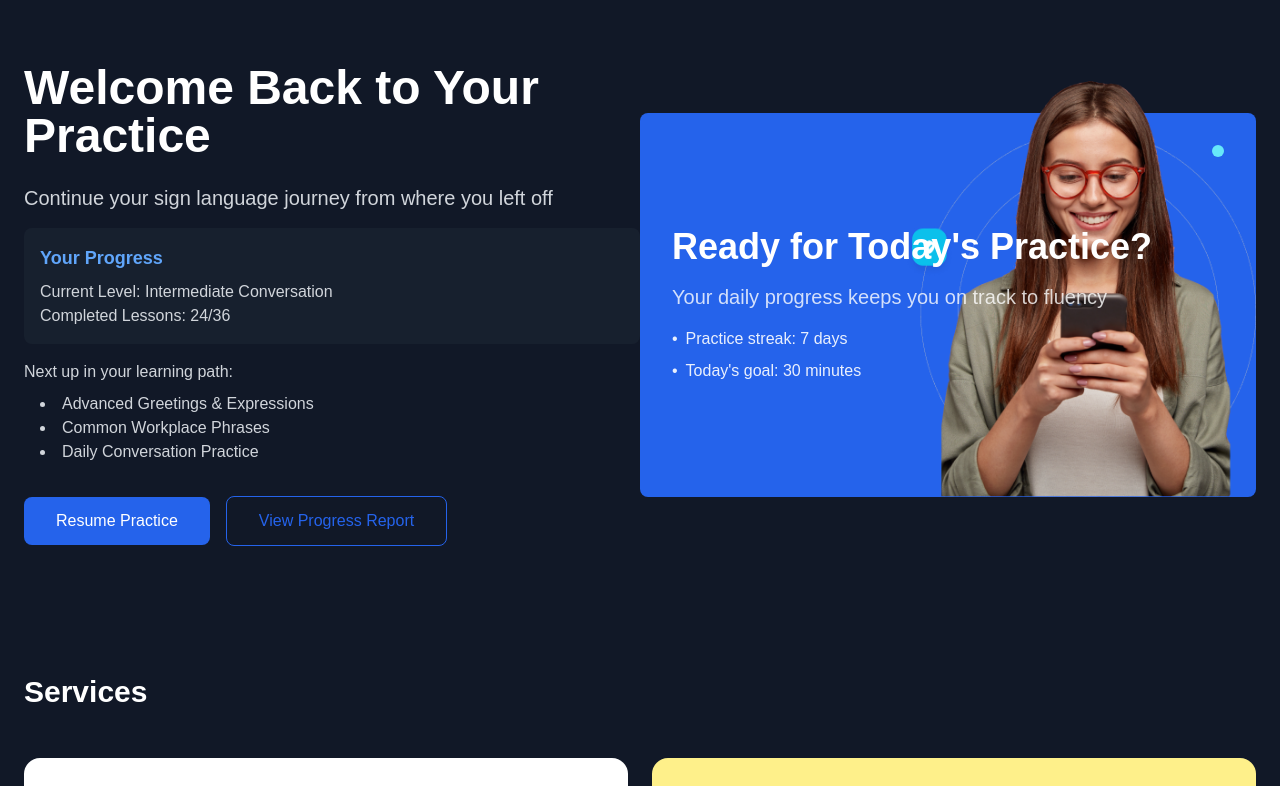
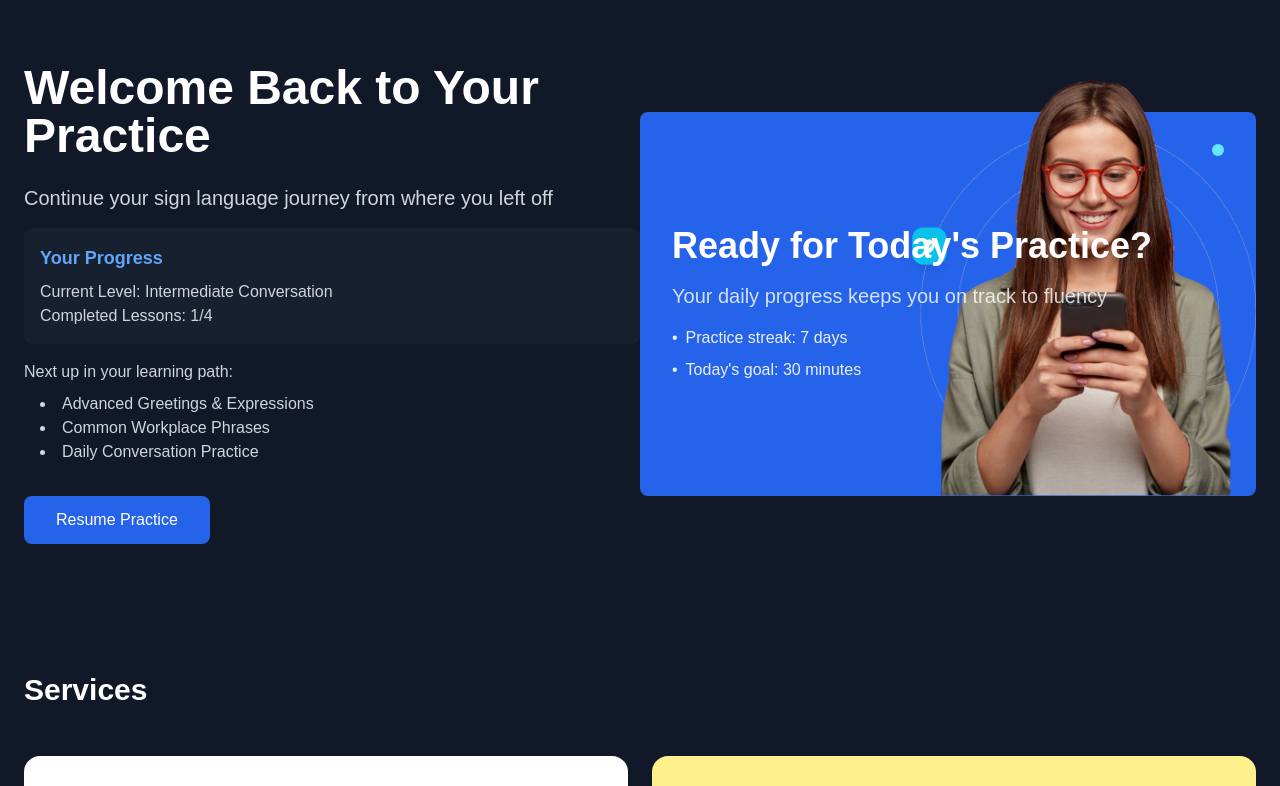
Before and after one commit to SeifEldin15/Sign-Language-Website, a React (Vite) app: page /home in a window 1280 px wide. Shown: the top 786 px of the page. Built offline with nearby package versions, Linux system fonts and the light colour scheme.

Commit message:
Updated hero section

```diff
--- a/src/components/HeroSection.jsx
+++ b/src/components/HeroSection.jsx
@@ -13,7 +13,7 @@
             <div className="bg-gray-800/50 p-4 rounded-lg max-w-2xl">
               <h3 className="text-lg font-semibold text-blue-400 mb-2">Your Progress</h3>
               <p className="text-gray-300">Current Level: Intermediate Conversation</p>
-              <p className="text-gray-300">Completed Lessons: 24/36</p>
+              <p className="text-gray-300">Completed Lessons: 1/4</p>
             </div>
             <div className="space-y-2">
               <p className="text-gray-300">Next up in your learning path:</p>
@@ -27,9 +27,6 @@
           <div className="space-x-4">
             <button className="bg-blue-600 text-white px-8 py-3 rounded-lg hover:bg-blue-700 transition-colors">
               Resume Practice
-            </button>
-            <button className="border border-blue-600 text-blue-600 px-8 py-3 rounded-lg hover:bg-blue-600/10 transition-colors">
-              View Progress Report
             </button>
           </div>
         </div>
```
